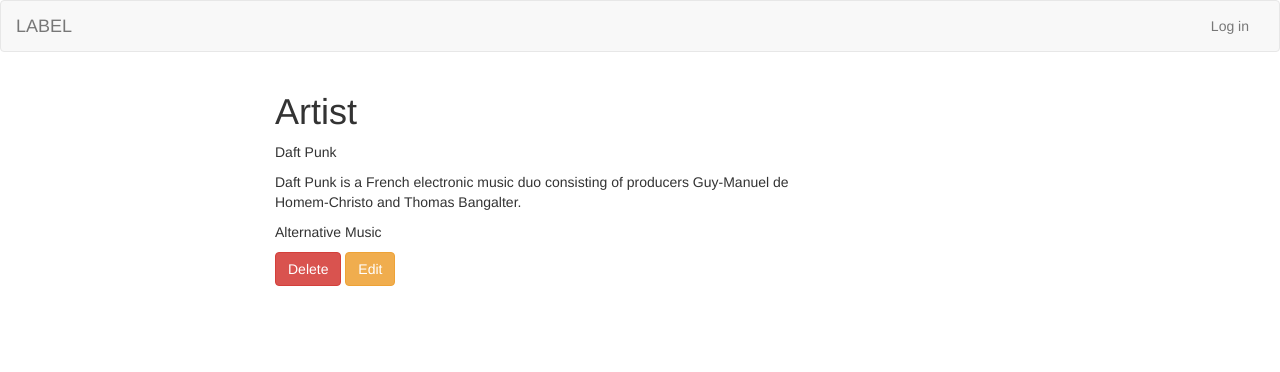
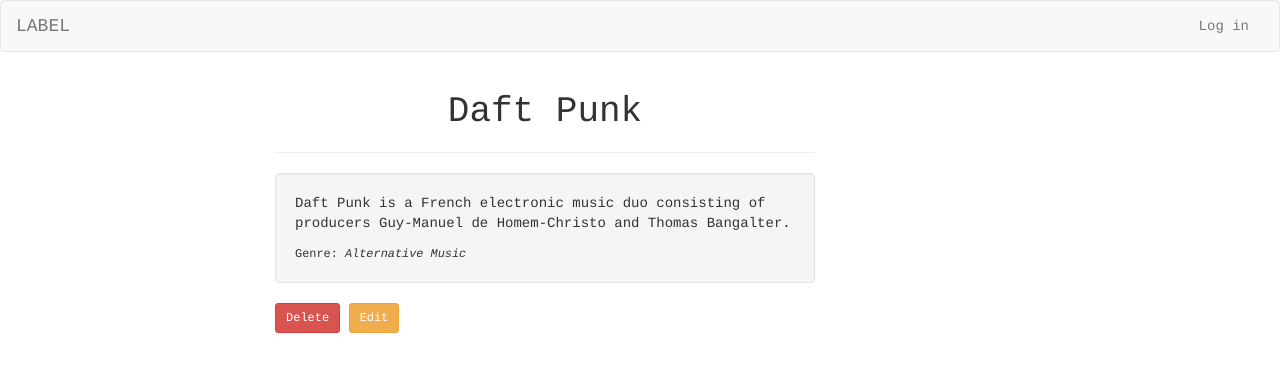
Before and after one commit to robertng0407/Music-Genre-Label, a Flask app: page /genre/1/artist/1 in a window 1280 px wide. Shown: the top 372 px of the page. Run offline with Flask 2, Linux system fonts and the light colour scheme; parts of the project's set-up code (start-up, migrations or seed data) failed here and were passed over; some libraries are stand-ins or nearby versions.

Commit message:
Add styling to pages and change font

```diff
--- a/static/styles.css
+++ b/static/styles.css
@@ -1,3 +1,7 @@
-div.flash ul li {
-  text-decoration: none;
+li {
+  list-style: none;
 }
+
+body {
+  font-family: monospace;
+}
--- a/templates/deleteartist.html
+++ b/templates/deleteartist.html
@@ -4,7 +4,7 @@
 <div class="">
   <form action="{{url_for('deleteArtist', artist_id = artist.id, genre_id = genre.id)}}" method="POST">
     <p>Are you sure you want to delete artist {{artist.name}}?</p>
-    <input type="submit" class="btn btn-danger" value="Delete">
+    <input type="submit" class="btn btn-danger btn-sm" value="Delete">
   </form>
 </div>
 
--- a/templates/index.html
+++ b/templates/index.html
@@ -7,9 +7,9 @@
         <ul>
         {% for message in messages %}
           {% if session['username'] %}
-            <li class="alert alert-success fade in"> <strong> {{ message }} </strong> </li>
+            <li style="list-style:none;" class="alert alert-success fade in"> <strong> {{ message }} </strong> </li>
           {% else %}
-            <li class="alert alert-danger fade in"> <strong> {{ message }} </strong> </li>
+            <li style="list-style:none;" class="alert alert-danger fade in"> <strong> {{ message }} </strong> </li>
           {% endif %}
         {% endfor %}
         </ul>
@@ -24,7 +24,7 @@
   {% endfor %}
 </div>
 <div class="col-sm-6">
-  <p><a class="btn btn-primary" href="{{url_for('newArtist')}}">Add New Artist</a></p>
+  <p><a class="btn btn-primary btn-sm" href="{{url_for('newArtist')}}">Add New Artist</a></p>
   <h1>Artists</h1>
   {% for i in artist %}
     <p><a href="{{url_for('artist', genre_id = i.genre_id, artist_id = i.id)}}">{{i.name}}</a></p>
--- a/templates/main.html
+++ b/templates/main.html
@@ -8,6 +8,11 @@
 		<script src="https://ajax.googleapis.com/ajax/libs/jquery/3.2.1/jquery.min.js"></script>
 		<script src="//apis.google.com/js/platform.js?onload=start"> </script>
 		<script src="https://maxcdn.bootstrapcdn.com/bootstrap/3.3.7/js/bootstrap.min.js" integrity="sha384-Tc5IQib027qvyjSMfHjOMaLkfuWVxZxUPnCJA7l2mCWNIpG9mGCD8wGNIcPD7Txa" crossorigin="anonymous"></script>
+		<style media="screen">
+			body {
+				font-family: courier;
+			}
+		</style>
 	</head>
 	<body>
 		<nav class="navbar navbar-default">
--- a/templates/showartist.html
+++ b/templates/showartist.html
@@ -12,15 +12,19 @@
   {% endwith %}
 </div>
 <div class="col-sm-6 col-sm-offset-2">
-  <h1>Artist</h1>
-  <p>{{artist.name}}</p>
-  <p>{{artist.description}}</p>
-	<p>{{artist.user.name}}</p>
-  <p>{{genre.name}}</p>
+  <h1 align="center">{{artist.name}}</h1>
+	<hr>
+	<div class="well">
+		<p>{{artist.description}}</p>
+		{% if artist.user.name %}
+			<p><small><i>Posted by: {{artist.user.name}}</i></small></p>
+		{% endif %}
+	  <small>Genre: <i>{{genre.name}}</i></small>
+	</div>
   <a href="{{url_for('deleteArtist', genre_id = genre.id, artist_id = artist.id)}}"
-     class="btn btn-danger">Delete</a>
+     class="btn btn-danger btn-sm">Delete</a>
   <a href="{{url_for('editArtist', genre_id = genre.id, artist_id = artist.id)}}"
-     class="btn btn-warning">Edit</a>
+     class="btn btn-warning btn-sm">Edit</a>
 </div>
 <div class="col-sm-6">
 
```
Also changed, not shown: music.db.
